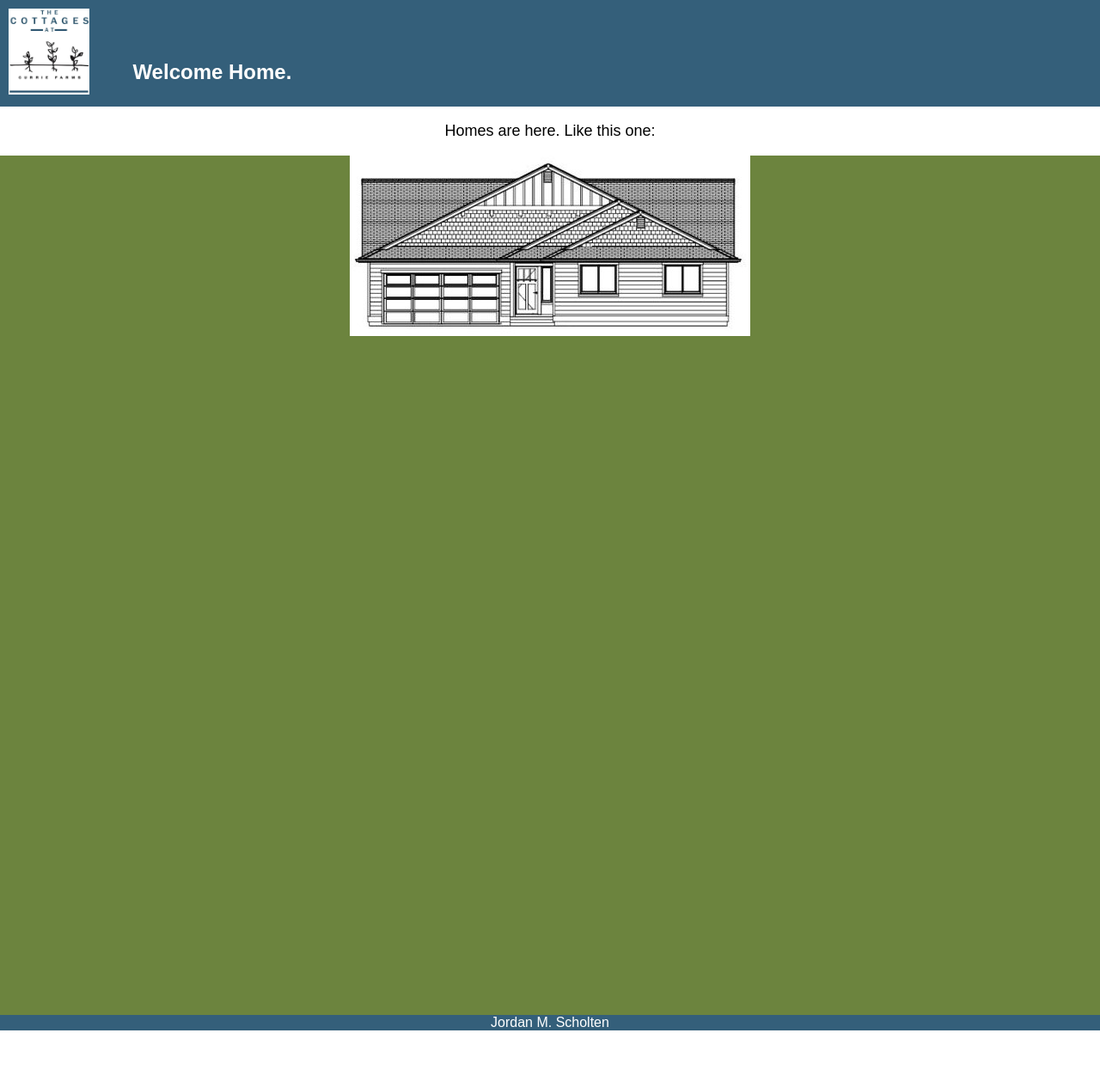
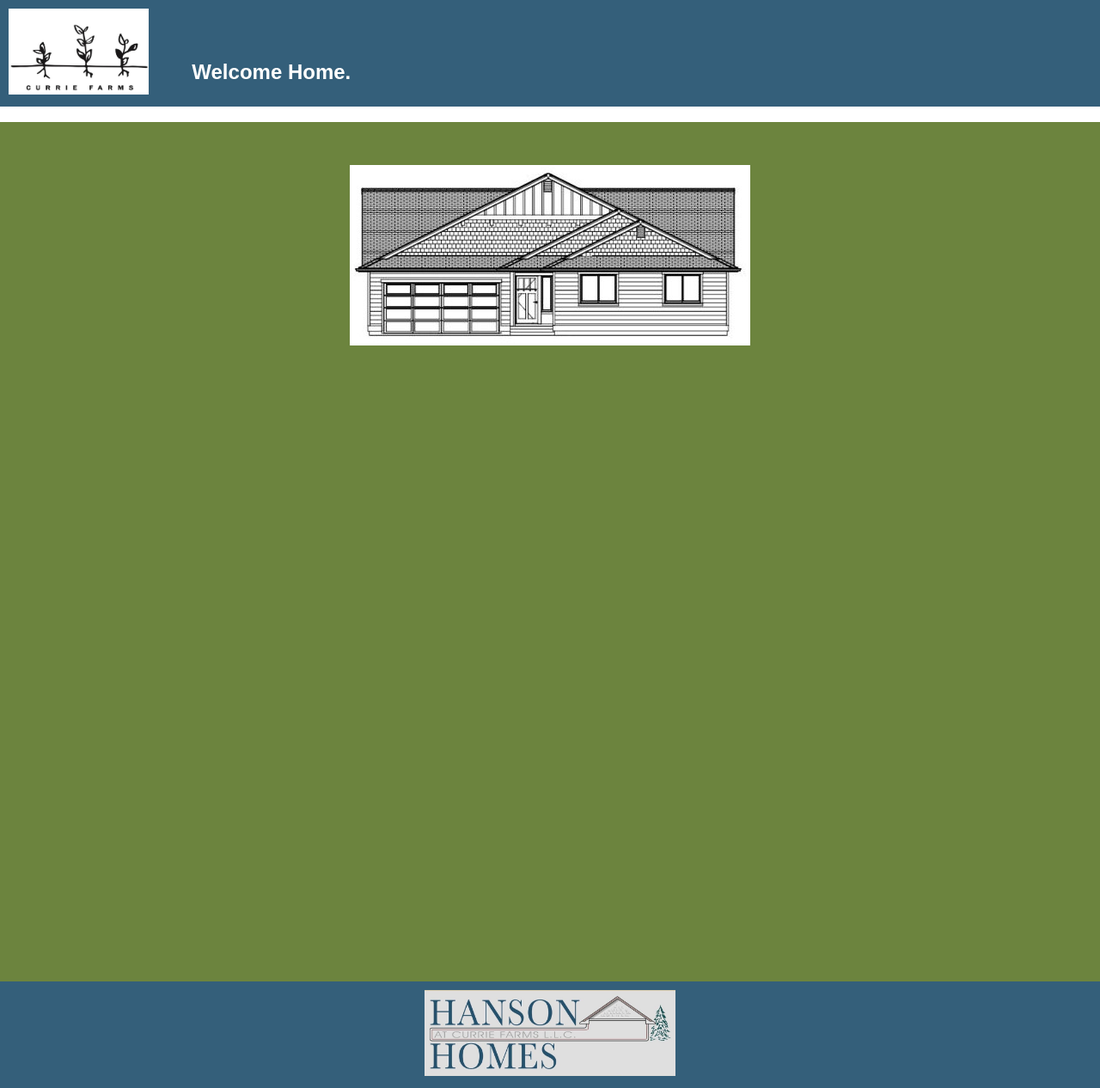
Before and after one commit to JackHermes/Hanson-Homes-at-Currie-Farms, a React (Create React App) app: page / in a window 1280 px wide. Shown: the whole page at 86% size. Before the commit the page ends 1199 px from the top, so only its background shows below. Built offline with nearby package versions, Linux system fonts and the light colour scheme.

Commit message:
Add footer 'LLC' image

```diff
--- a/src/App.css
+++ b/src/App.css
@@ -32,8 +32,17 @@
   color: white;
 }
 
+.App-footer img {
+  height: 100px;
+  padding: 10px;
+}
+
 .App-body {
   background-color: #6c843e;
   /* color: #ad912e; */
   height:1000px;
 }
+
+.App-body img {
+  padding: 50px;
+}
--- a/src/App.js
+++ b/src/App.js
@@ -10,7 +10,7 @@
       <div className="App">
         <Header />
         <p className="App-intro">
-          Homes are here. Like this one:
+
         </p>
         <div className="App-body">
           <img src={drawnHome} alt="Drawn home" />
--- a/src/Footer.js
+++ b/src/Footer.js
@@ -1,11 +1,12 @@
 import React, { Component } from 'react';
 import './App.css';
+import LLCLogo from './images/currieFarmsLLC.jpg';
 
 class Footer extends Component {
   render() {
     return (
       <footer className="App-footer">
-        Jordan M. Scholten
+        <img src={LLCLogo} alt="Hanson Homes at Currie Farms LLC" />
       </footer>
     );
   }
```
Also changed, not shown: src/images/currieFarmsLLC.jpg (added), src/images/currieFarmsLogo.jpg.
